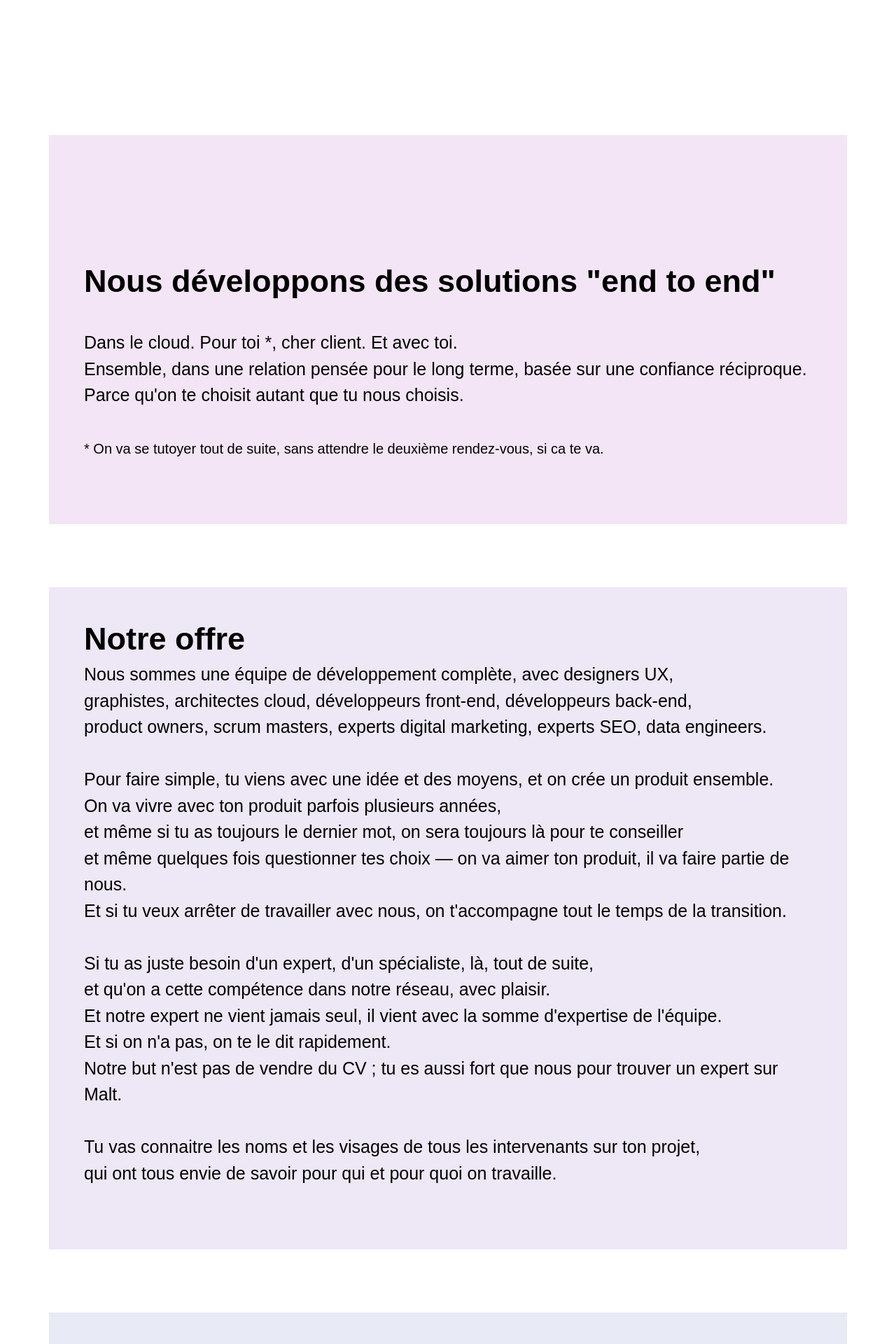
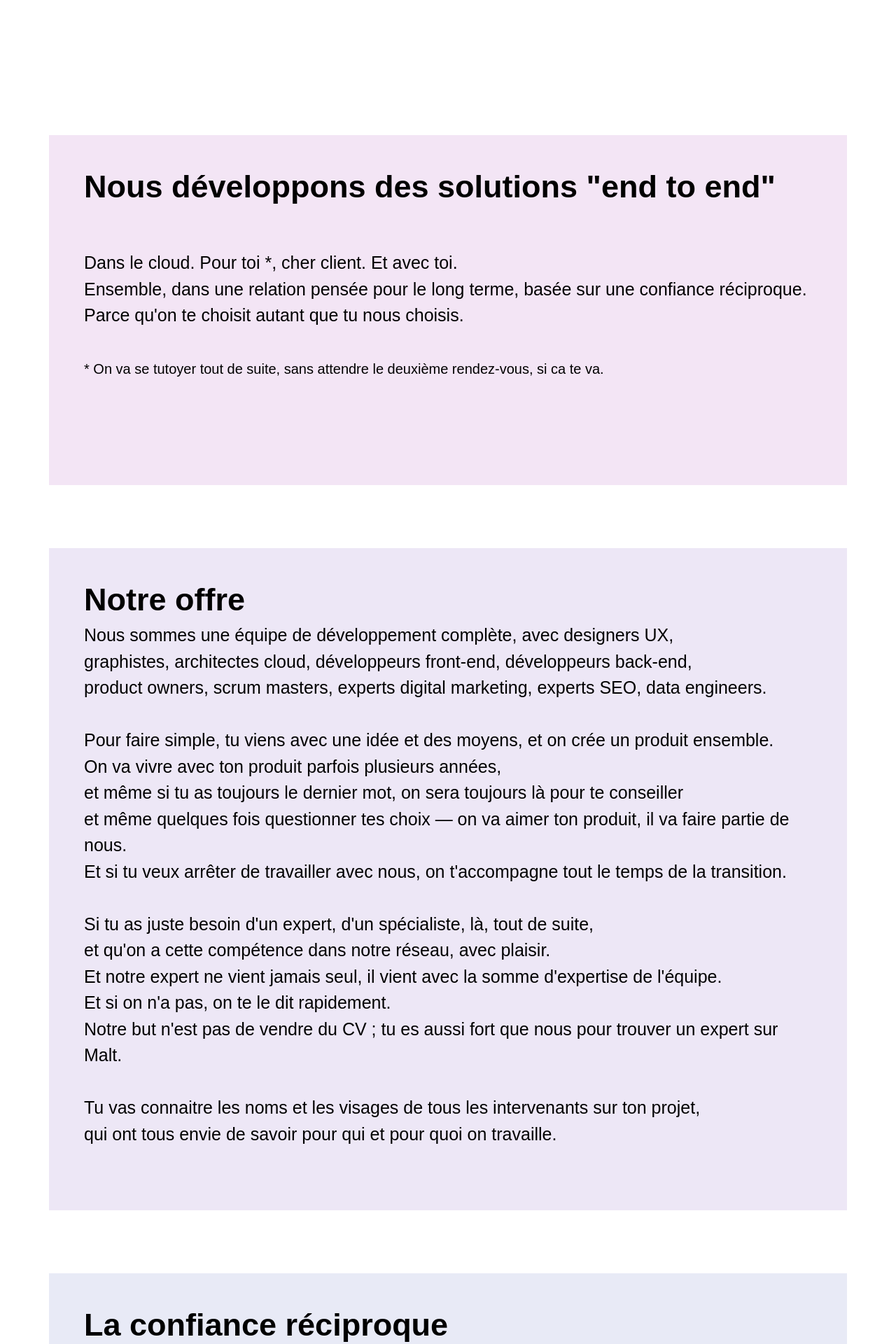
Before and after one commit to psteeve/cstar-industries.github.io, a Jekyll site: the page index.html, which Jekyll copies as it is, in a window 1280 px wide. Shown: the part 877-2797 px from the top of the page at 70% size. Built offline with Jekyll 4.4.1, drawn with Linux system fonts in a browser that asks for light colours.

Commit message:
Update index.html

```diff
--- a/index.html
+++ b/index.html
@@ -35,7 +35,7 @@
       </section>
 
       <section class="container-sm-fluid row sectionText1">
-        <h1 class="title2 sec3">Nous développons des solutions "end to end"</h1>
+        <h1 class="title2 sec4">Nous développons des solutions "end to end"</h1>
         <p class="subtitleLight">
           Dans le cloud. Pour toi <span class="star">*</span>, cher client. Et avec toi.<br />
           Ensemble, dans une relation pensée pour le long terme, basée sur une confiance réciproque.<br />
```
